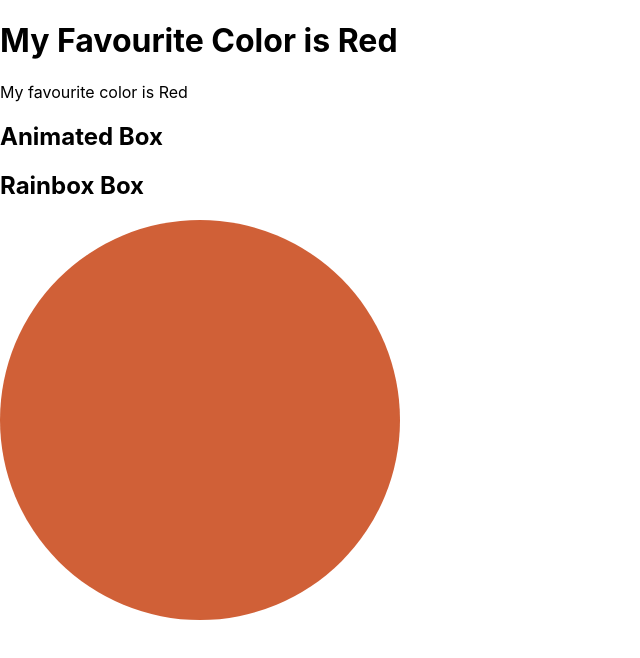
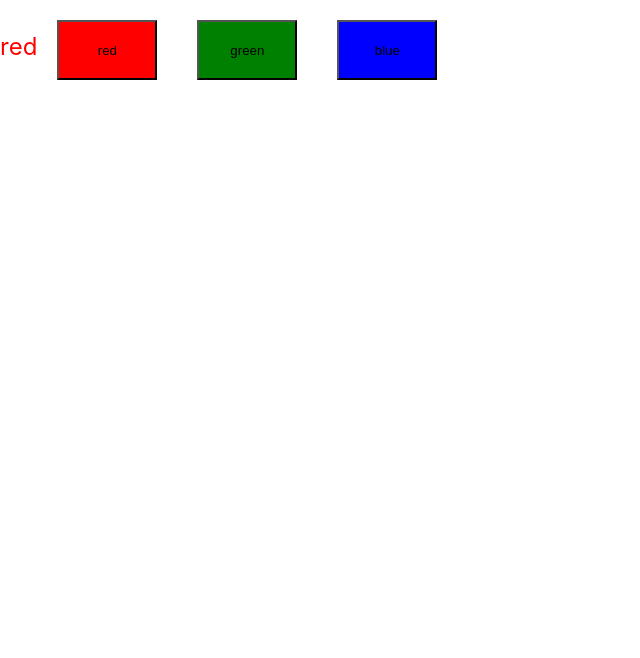
Before and after one commit to ayelet/React-Exercises, a React (Create React App) app in the folder hello/: page / in a window 1280 px wide. Shown: the top 658 px of the page, without its empty margins (0-640 px from the left). Built offline with nearby package versions, Linux system fonts and the light colour scheme.

Commit message:
ex11.1 child to parent

```diff
--- /dev/null
+++ b/hello/src/Components/E11_1_Child2Parent/App.js
@@ -0,0 +1,12 @@
+import React from "react";
+import ButtonContainer from "./ButtonContainer";
+
+function App() {
+  return (
+    <div>
+      <ButtonContainer />
+    </div>
+  );
+}
+
+export default App;
--- /dev/null
+++ b/hello/src/Components/E11_1_Child2Parent/ButtonContainer.jsx
@@ -0,0 +1,47 @@
+import React, { Component } from "react";
+import MyButton from "../E11_1_Child2Parent/MyButton";
+class ButtonContainer extends Component {
+  constructor(props) {
+    super(props);
+    this.state = { color: "red" };
+    this.colors = ["red", "green", "blue"];
+  }
+
+  onChangeColor(e) {
+    console.log(e.target);
+  }
+
+  //   { <MyButton
+  //       bkColor={this.colors[0]}
+  //       changeColor={this.onChangeColor.bind(this)}
+  //     />}
+  render() {
+    return (
+      <div className="btn-container">
+        <label
+          style={{
+            textAlign: "center",
+            fontSize: "24px",
+            color: this.state.color,
+            display: "inline",
+          }}
+        >
+          {this.state.color}
+        </label>
+        {this.colors.map((color) => {
+          return (
+            <input
+              className="btn"
+              type="button"
+              style={{ backgroundColor: color }}
+              value={color}
+              onClick={(e) => this.setState({ color: e.target.value })}
+            ></input>
+          );
+        })}
+      </div>
+    );
+  }
+}
+
+export default ButtonContainer;
--- /dev/null
+++ b/hello/src/Components/E11_1_Child2Parent/MyButton.css
@@ -0,0 +1,5 @@
+.btn {
+  width: 100px;
+  height: 60px;
+  margin: 20px;
+}
--- /dev/null
+++ b/hello/src/Components/E11_1_Child2Parent/MyButton.jsx
@@ -0,0 +1,26 @@
+import "./MyButton.css";
+import React, { Component } from "react";
+
+class MyButton extends Component {
+  constructor(props) {
+    super(props);
+    this.state = {};
+    // this.bkColor = props.bkColor;
+  }
+  onChangeColor() {
+    this.props.onChangeColor(this.props.bkColor);
+  }
+  render() {
+    return (
+      <button
+        className="btn btn-primary"
+        style={{ backgroundColor: this.props.bkColor }}
+        changeColor={this.onChangeColor}
+      >
+        Click
+      </button>
+    );
+  }
+}
+
+export default MyButton;
```
Also changed, not shown: hello/src/index.js (+6 -6 lines).
